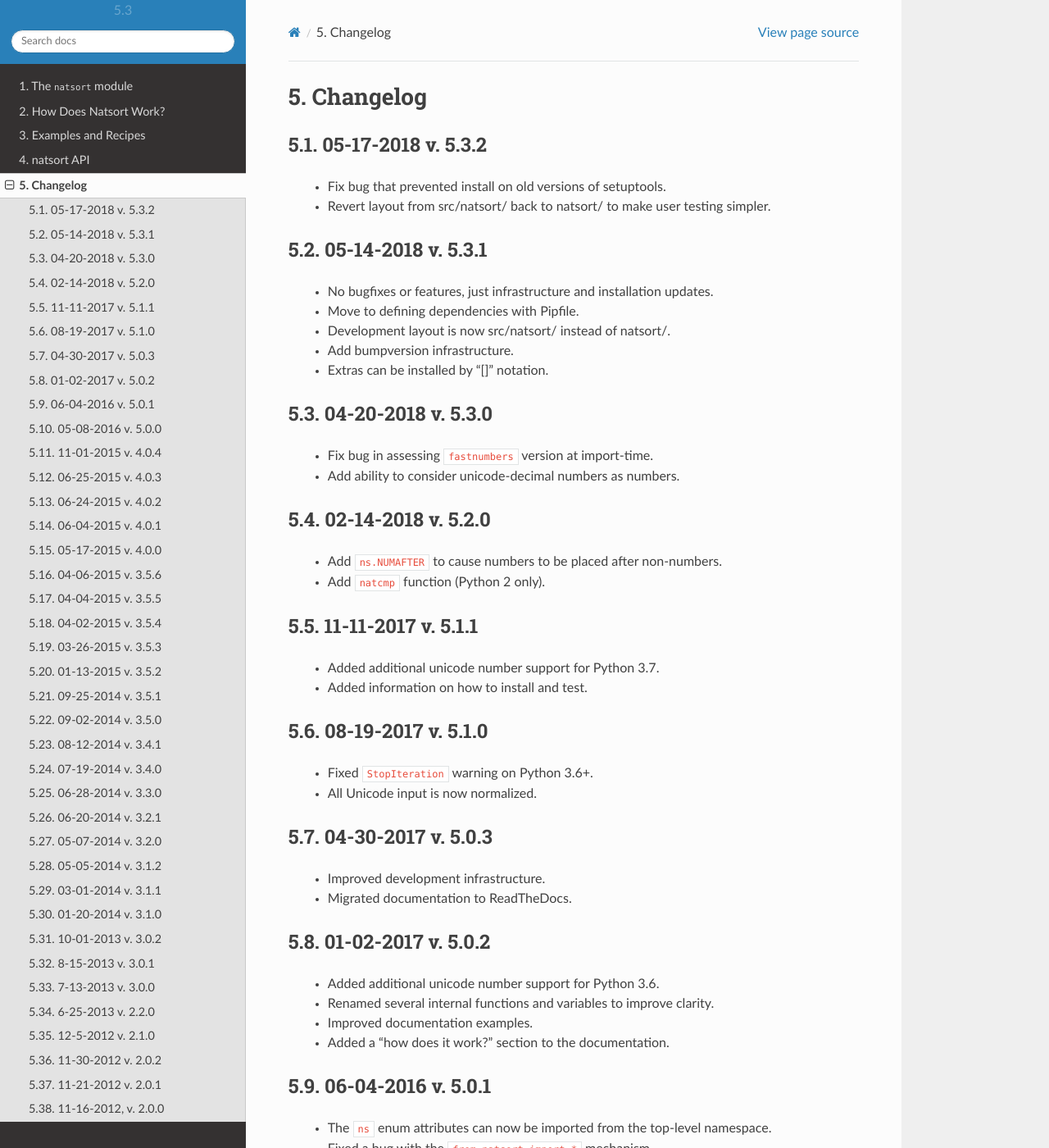
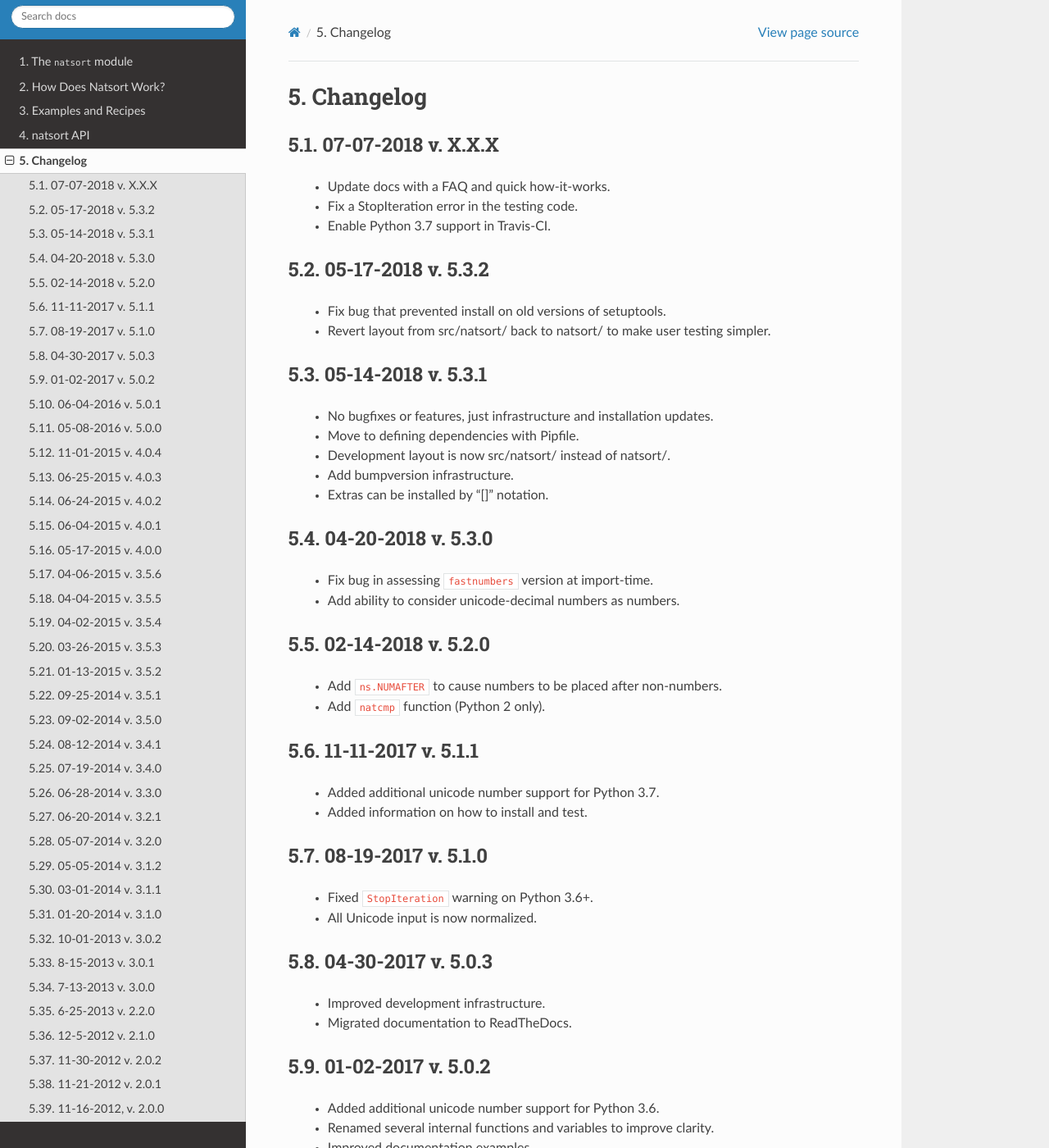
Before and after one commit to SethMMorton/natsort, a Sphinx documentation site: the page built from docs/source/changelog.rst, in a window 1280 px wide and 1400 px high. Shown: the whole window at 82% size. Built offline with Sphinx 7.4.7 and the Read the Docs theme 2.0.0, drawn with Linux system fonts in a browser that asks for light colours; pages that are not in the unit, such as notebooks, are missing from menus; some of the changed text lies outside the part shown.

Commit message:
Update changelog.

```diff
--- a/docs/source/changelog.rst
+++ b/docs/source/changelog.rst
@@ -2,6 +2,13 @@
 
 Changelog
 ---------
+
+07-07-2018 v. X.X.X
++++++++++++++++++++
+
+   - Update docs with a FAQ and quick how-it-works.
+   - Fix a StopIteration error in the testing code.
+   - Enable Python 3.7 support in Travis-CI.
 
 05-17-2018 v. 5.3.2
 +++++++++++++++++++
```
